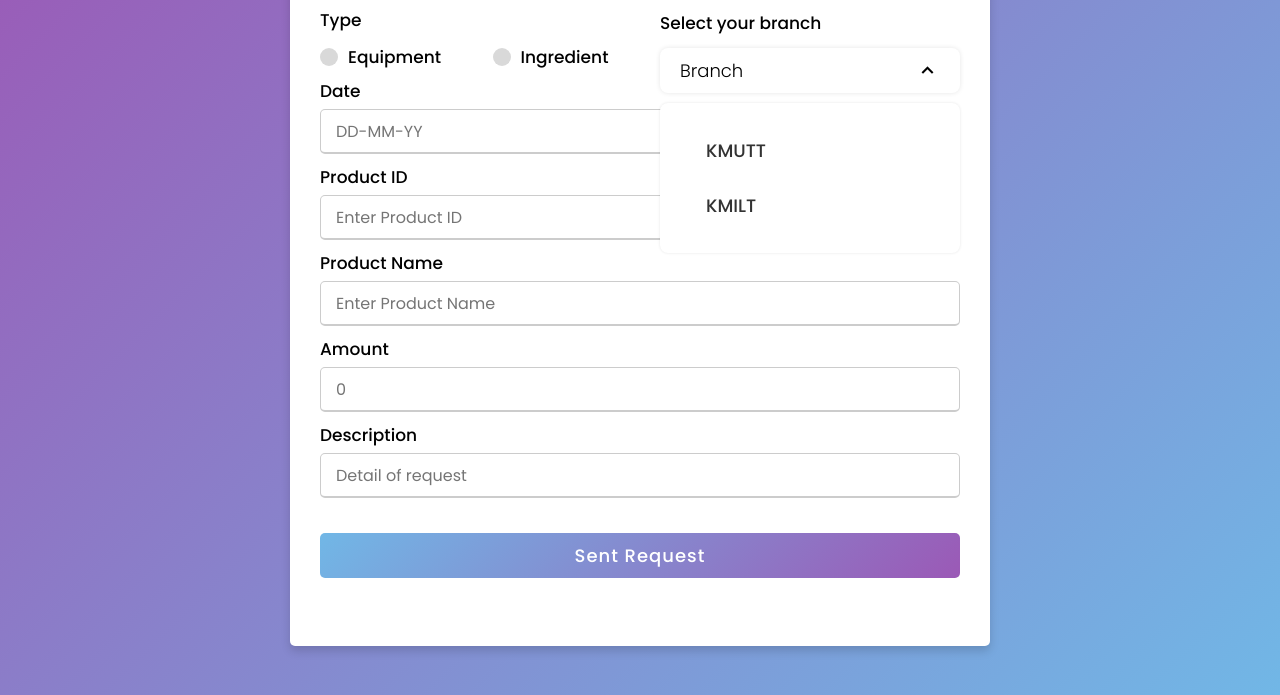
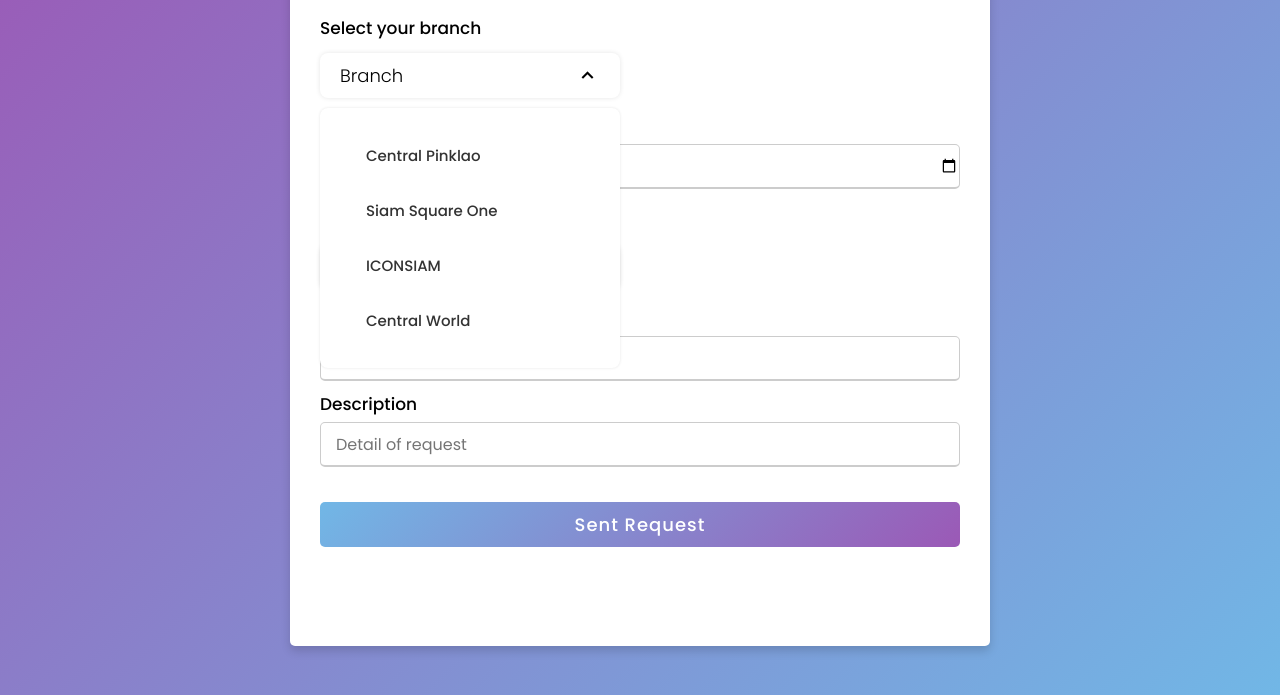
Before and after one commit to SEPIAZY/miniproject_OOP, a plain HTML site: page req.html in a window 1280 px wide. Both pictures are taken after a click on the element "Branch". Shown: the part 105-800 px from the top of the page. Drawn offline with nearby package versions, Linux system fonts and the light colour scheme.

Commit message:
update req page

```diff
--- a/css/regis_success.css
+++ b/css/regis_success.css
@@ -25,6 +25,7 @@ body{
   font-size: 25px;
   font-weight: 500;
   position: relative;
+  margin-bottom: 10px;
 }
 .container .title::before{
   content: "";
@@ -36,111 +37,6 @@ body{
   border-radius: 5px;
   background: linear-gradient(135deg,#9b59b6, #71b7e6 );
 }
-.content form .user-details{
-  display: flex;
-  flex-wrap: wrap;
-  justify-content: space-between;
-  margin: 20px 0 12px 0;
+.container .content a{
+  font-size: 1rem;
 }
-form .user-details .input-box{
-  margin-bottom: 15px;
-  width: calc(100% / 2 - 20px);
-}
-form .input-box span.details{
-  display: block;
-  font-weight: 500;
-  margin-bottom: 5px;
-}
-.user-details .input-box input{
-  height: 45px;
-  width: 100%;
-  outline: none;
-  font-size: 16px;
-  border-radius: 5px;
-  padding-left: 15px;
-  border: 1px solid #ccc;
-  border-bottom-width: 2px;
-  transition: all 0.3s ease;
-}
-.user-details .input-box input:focus,
-.user-details .input-box input:valid{
-  border-color: #9b59b6;
-}
- form .gender-details .gender-title{
-  font-size: 20px;
-  font-weight: 500;
- }
- form .category{
-   display: flex;
-   width: 80%;
-   margin: 14px 0 ;
-   justify-content: space-between;
- }
- form .category label{
-   display: flex;
-   align-items: center;
-   cursor: pointer;
- }
- form .category label .dot{
-  height: 18px;
-  width: 18px;
-  border-radius: 50%;
-  margin-right: 10px;
-  background: #d9d9d9;
-  border: 5px solid transparent;
-  transition: all 0.3s ease;
-}
- #dot-1:checked ~ .category label .one,
- #dot-2:checked ~ .category label .two,
- #dot-3:checked ~ .category label .three{
-   background: #9b59b6;
-   border-color: #d9d9d9;
- }
- form input[type="radio"]{
-   display: none;
- }
- form .button{
-   height: 45px;
-   margin: 35px 0
- }
- form .button input{
-   height: 100%;
-   width: 100%;
-   border-radius: 5px;
-   border: none;
-   color: #fff;
-   font-size: 18px;
-   font-weight: 500;
-   letter-spacing: 1px;
-   cursor: pointer;
-   transition: all 0.3s ease;
-   background: linear-gradient(135deg, #71b7e6, #9b59b6);
- }
- form .button input:hover{
-  /* transform: scale(0.99); */
-  background: linear-gradient(-135deg, #71b7e6, #9b59b6);
-  }
- @media(max-width: 584px){
- .container{
-  max-width: 100%;
-}
-form .user-details .input-box{
-    margin-bottom: 15px;
-    width: 100%;
-  }
-  form .category{
-    width: 100%;
-  }
-  .content form .user-details{
-    max-height: 300px;
-    overflow-y: scroll;
-  }
-  .user-details::-webkit-scrollbar{
-    width: 5px;
-  }
-  }
-  @media(max-width: 459px){
-  .container .content .category{
-    flex-direction: column;
-  }
-}
--- a/css/register.css
+++ b/css/register.css
@@ -124,6 +124,7 @@ form .input-box span.details{
  .container{
   max-width: 100%;
 }
+
 form .user-details .input-box{
     margin-bottom: 15px;
     width: 100%;
--- a/css/req.css
+++ b/css/req.css
@@ -166,8 +166,8 @@ body{
 .select-menu{
     width: 300px;
     height: 10px;
-    float: right;
-    margin-top: -31px;
+    margin-top: 0px;
+    margin-bottom: 80px;
 }
 .select-menu .select-btn{
     display: flex;
@@ -218,6 +218,6 @@ body{
     margin-right: 10px;
 }
 .option .option-text{
-    font-size: 18px;
+    font-size: 15px;
     color: #333;
 }
--- a/req.html
+++ b/req.html
@@ -15,18 +15,18 @@
         <div class="content">
             <form action="#">
             <div class="user-details">
-                <input type="radio" name="type" id="dot-1">
-                <input type="radio" name="type" id="dot-2">
-                <span class="type-title">Type</span>
+                <!--input type="radio" name="type" id="dot-1">
+                <input type="radio" name="type" id="dot-2"-->
+
                 <div class="category">
-                    <label for="dot-1">
+                    <!--label for="dot-1">
                         <span class="dot one"></span>
                         <span class="type">Equipment</span>
-                    </label>
-                    <label for="dot-2">
+                    </!--label>
+                    <label-- for="dot-2">
                         <span class="dot two"></span>
                         <span class="type">Ingredient</span>
-                    </label>
+                    </label-->
                 <div class="select-menu">
                     <span class="branch-title">Select your branch</span>
                     <div class="select-btn">
@@ -36,27 +36,53 @@
                         <ul class="options">
                             <li class="option">
                                 <i class="bx bxl-equipment" style="color: #171515;"></i>
-                                <span class="option-text">KMUTT</span>
+                                <span class="option-text">Central Pinklao</span>
                             </li>
                             <li class="option">
-                                <i class="bx bxl-ingredient" style="color: #E1306C;"></i>
-                                <span class="option-text">KMILT</span>
+                                <i class="bx bxl-ingredient" style="color: #171515;"></i>
+                                <span class="option-text">Siam Square One</span>
+                            </li>
+                            <li class="option">
+                                <i class="bx bxl-ingredient" style="color: #171515;"></i>
+                                <span class="option-text">ICONSIAM</span>
+                            </li>
+                            <li class="option">
+                                <i class="bx bxl-ingredient" style="color: #171515;"></i>
+                                <span class="option-text">Central World</span>
                             </li>
                         </ul>
                     </div>
                 </div>
+
                 <div class="input-box">
                     <span class="details">Date</span>
-                    <input type="text" placeholder="DD-MM-YY" required>
+                    <input type="date" id="date" name="date" required>
                 </div>
-                <div class="input-box">
-                    <span class="details">Product ID</span>
-                    <input type="text" placeholder="Enter Product ID" required>
+
+                <div class="category">
+                    <div class="select-menu">
+                    <span class="branch-title">Product</span>
+                    <div class="select-btn">
+                            <span class="sBtn-text">Product Name</span>
+                            <i class="bx bx-chevron-down"></i>
+                    </div>
+                        <ul class="options">
+                            <li class="option">
+                                <i class="bx bxl-equipment" style="color: #171515;"></i>
+                                <span class="option-text">Heavy cream</span>
+                            </li>
+                            <li class="option">
+                                <i class="bx bxl-ingredient" style="color: #171515;"></i>
+                                <span class="option-text">Butter</span>
+                            </li>
+                            <li class="option">
+                                <i class="bx bxl-ingredient" style="color: #171515;"></i>
+                                <span class="option-text">Sugar</span>
+                            </li>
+                        </ul>
+                    </div>
                 </div>
-                <div class="input-box">
-                    <span class="details">Product Name</span>
-                    <input type="text" placeholder="Enter Product Name" required>
-                </div>
+
                 <div class="input-box">
                     <span class="details">Amount</span>
                     <input type="text" placeholder="0" required>
```
Also changed, not shown: regis_success.html (+4 -1 lines), register.html (+7 -6 lines), preview.png (deleted), 1 other file.
